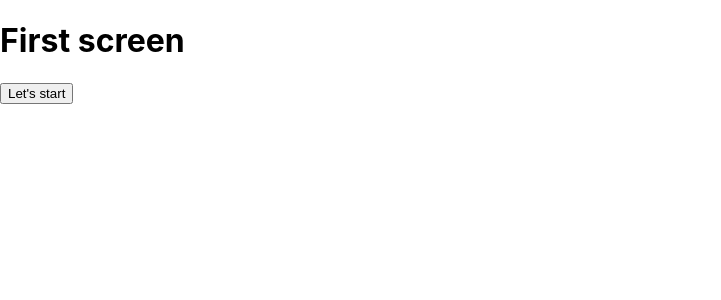
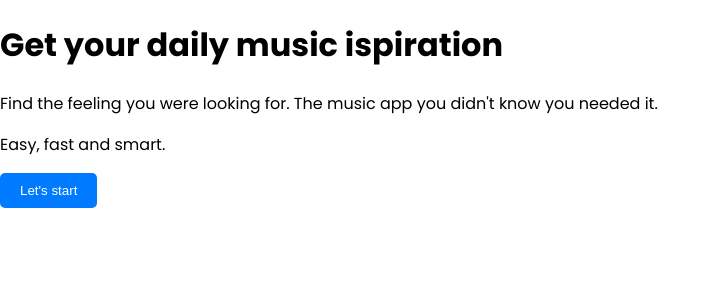
Before and after one commit to guido-an/daily-music-inspiration, a React (Create React App) app: page / in a window 1280 px wide. Shown: the top 300 px of the page, without its empty margins (0-721 px from the left). Built offline with nearby package versions, Linux system fonts and the light colour scheme; no server answers.

Commit message:
feat: install styled-components and Poppins font

```diff
--- a/package.json
+++ b/package.json
@@ -13,6 +13,7 @@
     "react": "^18.2.0",
     "react-dom": "^18.2.0",
     "react-scripts": "5.0.1",
+    "styled-components": "^6.0.8",
     "swr": "^2.2.4",
     "typescript": "^4.9.5",
     "web-vitals": "^2.1.4"
--- a/public/index.html
+++ b/public/index.html
@@ -25,6 +25,10 @@
       Learn how to configure a non-root public URL by running `npm run build`.
     -->
     <title>React App</title>
+    <link
+      href="https://fonts.googleapis.com/css2?family=Poppins:wght@400;700&display=swap"
+      rel="stylesheet"
+    />
   </head>
   <body>
     <noscript>You need to enable JavaScript to run this app.</noscript>
--- a/src/components/Screens/FirstScreen/FirstScreen.tsx
+++ b/src/components/Screens/FirstScreen/FirstScreen.tsx
@@ -9,7 +9,9 @@ interface FirstScreenProps {
 const FirstScreen: React.FC<FirstScreenProps> = ({handleScreenChange}) => {
    return(
     <>
-    <Title titleText='First screen' />
+    <Title titleText='Get your daily music ispiration' />
+    <p>Find the feeling you were looking for. The music app you didn't know you needed it.</p>
+    <p>Easy, fast and smart.</p>
     <Button handleScreenChange={handleScreenChange} buttonText="Let's start" />
     </>
    )
--- a/src/components/Shared/Button/Button.tsx
+++ b/src/components/Shared/Button/Button.tsx
@@ -1,13 +1,26 @@
 import React from 'react'
-
+import styled from 'styled-components';
 interface ButtonProps {
     handleScreenChange?: () => void;
     buttonText: string;
     disabled?: boolean;
 }
 
+const StyledButton = styled.button`
+  background-color: #007bff;
+  color: white;
+  padding: 10px 20px;
+  border: none;
+  border-radius: 5px;
+  cursor: pointer;
+
+  &:hover {
+    background-color: #0056b3;
+  }
+`;
+
 const Button: React.FC<ButtonProps> = ({handleScreenChange, buttonText, disabled}) => {
-   return <button onClick={handleScreenChange} disabled={disabled}>{buttonText}</button>
+   return <StyledButton onClick={handleScreenChange} disabled={disabled}>{buttonText}</StyledButton>
 }
 
 export default Button
--- a/src/index.css
+++ b/src/index.css
@@ -1,13 +1,5 @@
 body {
   margin: 0;
-  font-family: -apple-system, BlinkMacSystemFont, 'Segoe UI', 'Roboto', 'Oxygen',
-    'Ubuntu', 'Cantarell', 'Fira Sans', 'Droid Sans', 'Helvetica Neue',
-    sans-serif;
-  -webkit-font-smoothing: antialiased;
-  -moz-osx-font-smoothing: grayscale;
+  font-family: 'Poppins', sans-serif;
+  overflow-x: hidden;
 }
-
-code {
-  font-family: source-code-pro, Menlo, Monaco, Consolas, 'Courier New',
-    monospace;
-}
```
Also changed, not shown: 1 other file (tests, documents, lock files or other folders).
